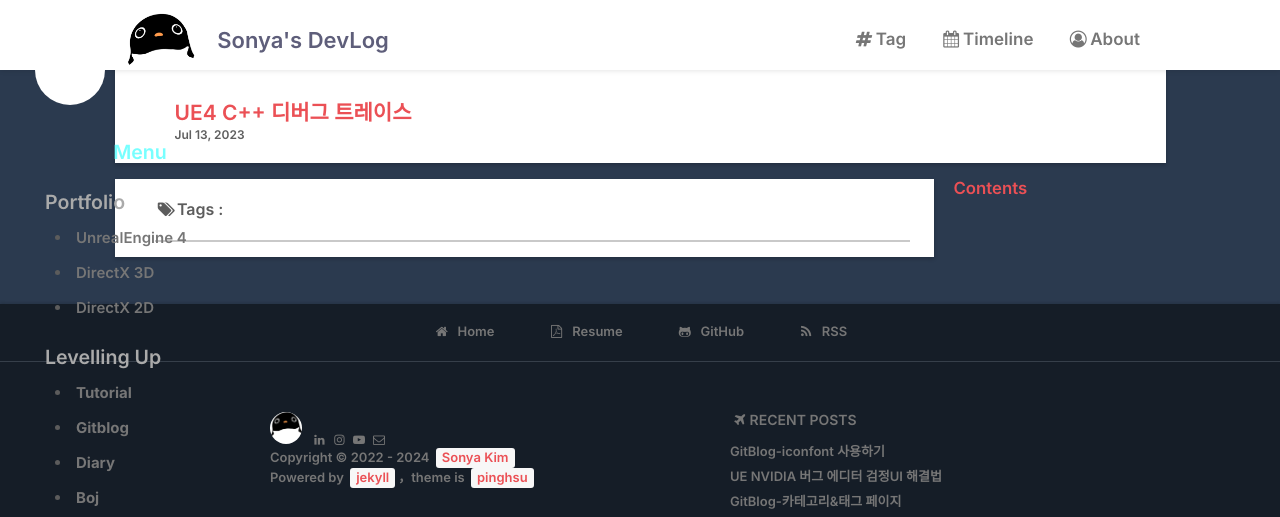
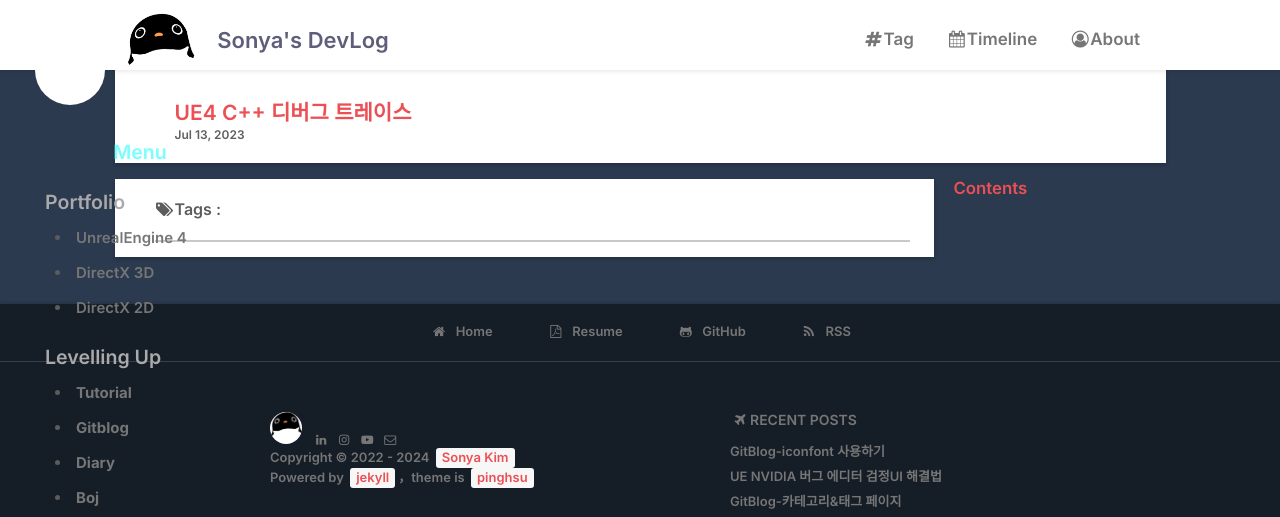
Before and after one commit to ssonsonya/ssonsonya.github.io, a Jekyll site: the page built from _posts/2023-07-13-UE4-StepByStep-051.md, in a window 1280 px wide. Shown: the top 517 px of the page. Built offline with Jekyll 4.4.1, drawn with Linux system fonts in a browser that asks for light colours; nearby versions of some CDN libraries; some web fonts are replaced; comment, search, counter and statistics services are not loaded.

Commit message:
[ Style ] iconfont reset width

```diff
--- a/style/css/iconfont/iconfont.css
+++ b/style/css/iconfont/iconfont.css
@@ -23,11 +23,9 @@
   font-family: "iconfont";
   font-style: normal;
   font-weight: normal;
-
   display: inline-block;
   text-decoration: inherit;
-  width: 1em;
-  margin-right: .2em;
+  width: 20px;
   text-align: center;
   /* opacity: .8; */
 
@@ -40,7 +38,6 @@
 
   /* Animation center compensation - margins should be symmetric */
   /* remove if not needed */
-  margin-left: .2em;
 
   /* you can be more comfortable with increased icons size */
   /* font-size: 120%; */
```
